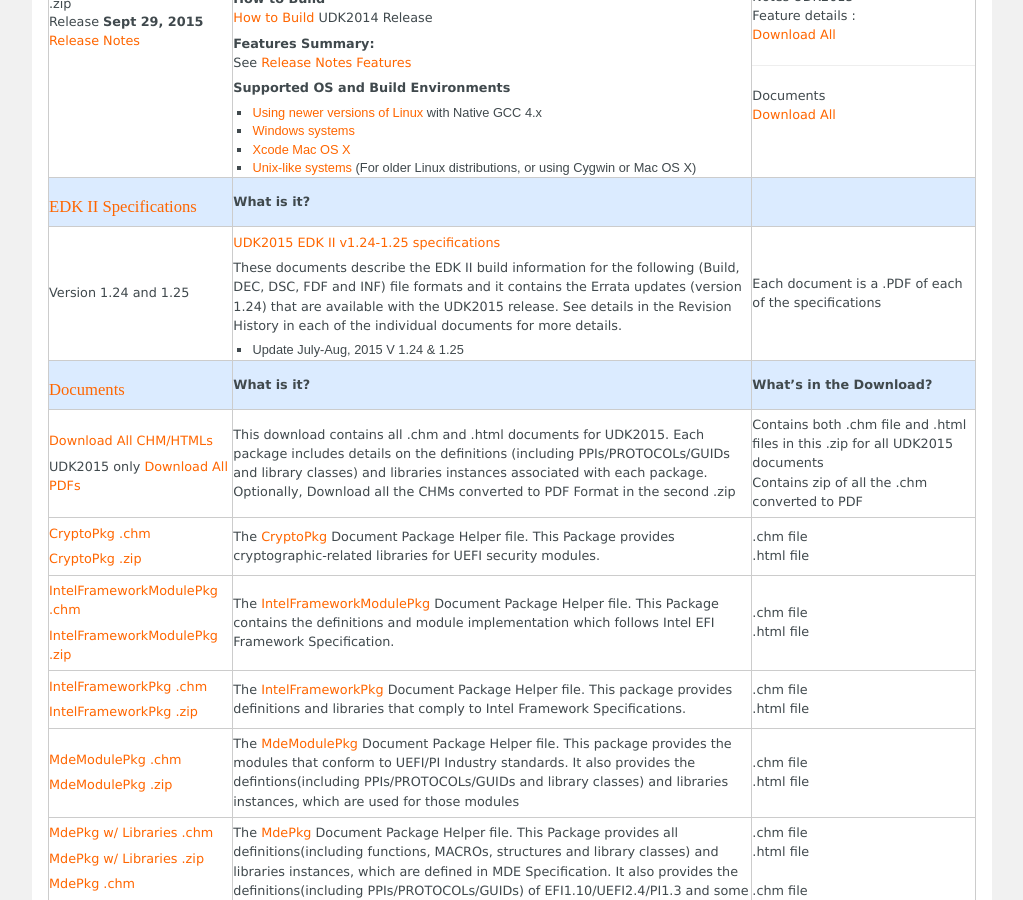
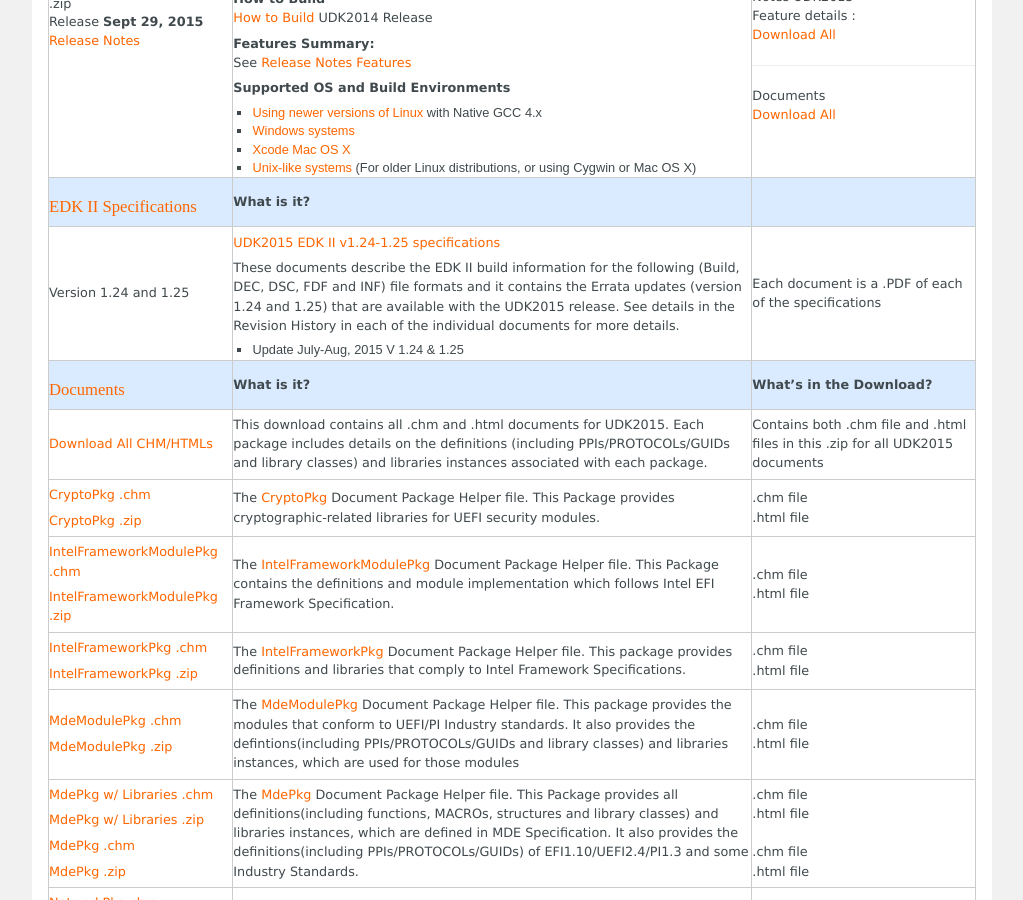
Before and after one commit to tianocore/tianocore.github.io, a Jekyll site: the page built from udk/udk2015/index.md, in a window 1280 px wide and 900 px high, scrolled down 706 px. Shown: the whole window, without its empty margins (128-1151 px from the left). Built offline with Jekyll 4.4.1, drawn with Linux system fonts in a browser that asks for light colours; nearby versions of some CDN libraries.

Commit message:
Update index.md

```diff
--- a/udk/udk2015/index.md
+++ b/udk/udk2015/index.md
@@ -87,7 +87,7 @@ If you have questions please email the [edk2-devel] email list.
        </td>
     <td>
       <p><a href="{{wiki}}/EDK-II-Specifications" title="EDK-II-Specifications">UDK2015 EDK II v1.24-1.25 specifications</a></p>
-      <p>These documents describe the EDK II build information for the following (Build, DEC, DSC, FDF and INF) file formats and it contains the Errata updates (version 1.24) that are available with the UDK2015 release.  See details in the Revision History in each of the individual documents for more details.</p>
+      <p>These documents describe the EDK II build information for the following (Build, DEC, DSC, FDF and INF) file formats and it contains the Errata updates (version 1.24 and 1.25) that are available with the UDK2015 release.  See details in the Revision History in each of the individual documents for more details.</p>
       <ul>
         <li>Update July-Aug, 2015 V 1.24 & 1.25 </li>
 
@@ -107,14 +107,14 @@ If you have questions please email the [edk2-devel] email list.
   <tr>
     <td>
       <p><a class="externallink" href="https://sourceforge.net/projects/edk2/files/UDK2015_Releases/UDK2015/UDK2015.Documents.zip/download" rel="nofollow" title="https://sourceforge.net/projects/edk2/files/UDK2015_Releases/UDK2015/UDK2015.Documents.zip/download">Download All CHM/HTMLs</a></p>
-      <p> UDK2015 only  <a class="externallink" href="{{edk2files}}/EDK_II_Libraries/UDK2015/UDK2015_Documents_PDF.zip/download" rel="nofollow" title="{{edk2files}}/EDK_II_Libraries/UDK2015/UDK2015_Documents_PDF.zip/download">Download All PDFs</a></p>
+
     </td>
     <td>
-      <p>This download contains all .chm and .html documents for UDK2015.  Each package includes details on the definitions (including PPIs/PROTOCOLs/GUIDs and library classes) and libraries instances associated with each package.  Optionally, Download all the CHMs converted to PDF Format in the second .zip</p>
+      <p>This download contains all .chm and .html documents for UDK2015.  Each package includes details on the definitions (including PPIs/PROTOCOLs/GUIDs and library classes) and libraries instances associated with each package.  </p>
     </td>
     <td>
       <p>Contains both .chm file and .html files in this .zip for all UDK2015  documents<br/>
-      Contains zip of all the .chm converted to PDF</p>
+      </p>
     </td>
   </tr>
 
```
